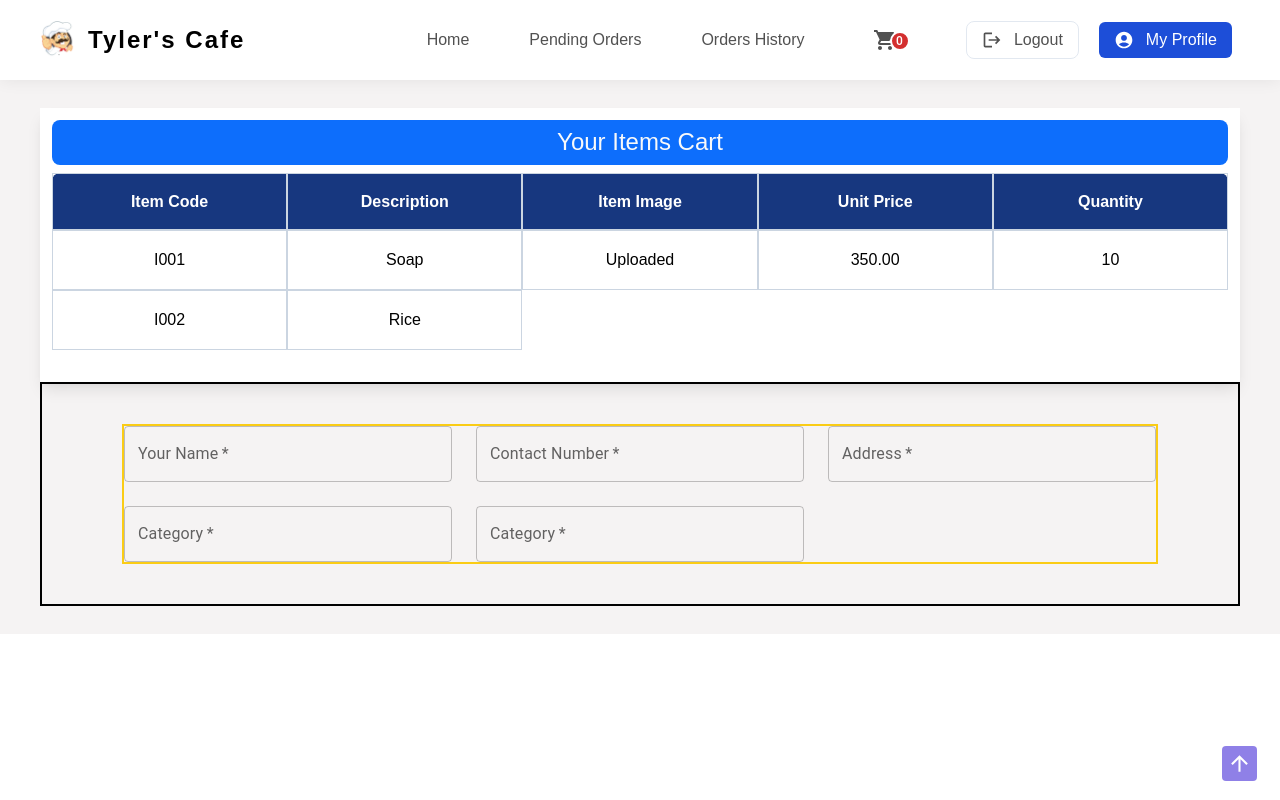
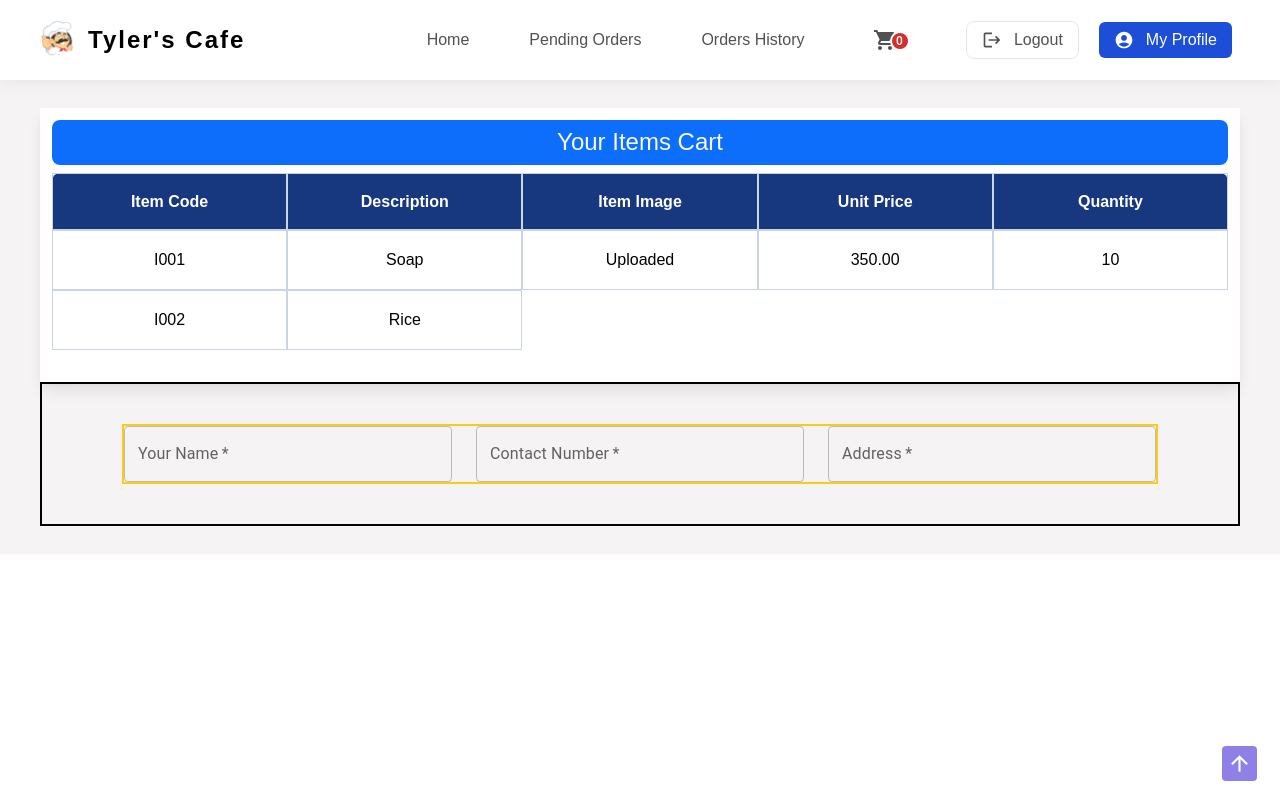
Before and after one commit to AshanSandeep06/Food-Shop-System, a React (Create React App) app in the folder frontend/: page /placeOrder in a window 1280 px wide. Built offline with nearby package versions, Linux system fonts and the light colour scheme.

Commit message:
Content Updated

```diff
--- a/frontend/src/pages/PlaceOrder/PlaceOrder.tsx
+++ b/frontend/src/pages/PlaceOrder/PlaceOrder.tsx
@@ -51,24 +51,6 @@ const PlaceOrder = () => {
             placeholder="Address"
             required
           />
-
-          <TextField
-            label="Category"
-            type="text"
-            variant="outlined"
-            name="name"
-            placeholder="Your Name"
-            required
-          />
-
-          <TextField
-            label="Category"
-            type="text"
-            variant="outlined"
-            name="name"
-            placeholder="Your Name"
-            required
-          />
         </form>
       </section>
     </section>
```
